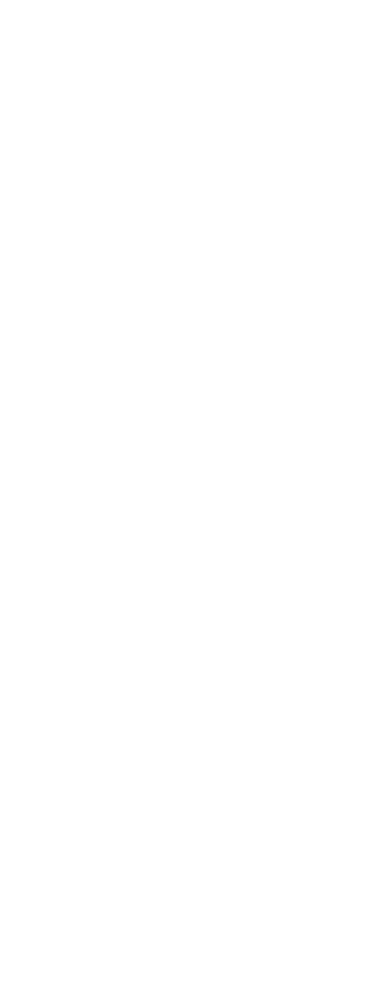
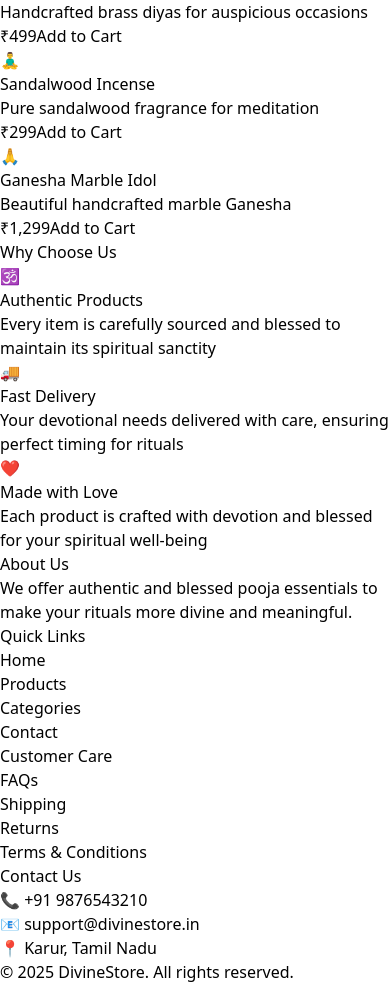
Before and after one commit to nish-codes/productweb, a Next.js app: page / in a window 390 px wide. Shown: the part 982-1966 px from the top of the page. Before the commit the page ends 894 px from the top, so only its background shows below. Built offline with nearby package versions, Linux system fonts and the light colour scheme.

Commit message:
home page additions

```diff
--- a/Components/Home.jsx
+++ b/Components/Home.jsx
@@ -4,6 +4,7 @@
 import Navbar from "./Navbar";
 import { Cinzel } from "next/font/google";
 import "locomotive-scroll/dist/locomotive-scroll.css";
+import { FaWhatsapp } from "react-icons/fa";
 
 const cinzel = Cinzel({
   subsets: ["latin"],
@@ -15,6 +16,54 @@
       { icon: "🙏", title: "Idols", desc: "Sacred idols of deities" },
       { icon: "🌺", title: "Samagri", desc: "All-in-one pooja essentials" },
     ]
+const products = [
+  {
+    id: 1,
+    title: "Premium Brass Diya Set",
+    description: "Handcrafted brass diyas for auspicious occasions",
+    price: "₹499",
+    icon: "🪔",
+    bgGradient: "from-orange-200 to-yellow-200",
+  },
+  {
+    id: 2,
+    title: "Sandalwood Incense",
+    description: "Pure sandalwood fragrance for meditation",
+    price: "₹299",
+    icon: "🧘‍♂️",
+    bgGradient: "from-purple-200 to-pink-200",
+  },
+  {
+    id: 3,
+    title: "Ganesha Marble Idol",
+    description: "Beautiful handcrafted marble Ganesha",
+    price: "₹1,299",
+    icon: "🙏",
+    bgGradient: "from-blue-200 to-indigo-200",
+  },
+];
+const reasons = [
+  {
+    id: 1,
+    icon: "🕉️",
+    title: "Authentic Products",
+    description: "Every item is carefully sourced and blessed to maintain its spiritual sanctity",
+  },
+  {
+    id: 2,
+    icon: "🚚",
+    title: "Fast Delivery",
+    description: "Your devotional needs delivered with care, ensuring perfect timing for rituals",
+  },
+  {
+    id: 3,
+    icon: "❤️",
+    title: "Made with Love",
+    description: "Each product is crafted with devotion and blessed for your spiritual well-being",
+  },
+];
+
+
 const Home = () => {
 
   const scrollRef = useRef(null);
@@ -73,20 +122,119 @@
 
       <div
         data-scroll-section
-        className=" bg-[#FAF3E0]  min-h-screen py-8"
+        className=" bg-[#FAF3E0]  min-h-screen py-8 relative"
       >
+
+
+<div className="fixed top-1/2 right-5 z-50">
+  <a
+    href="https://wa.me/919876543210"
+    target="_blank"
+    rel="noopener noreferrer"
+  >
+    <FaWhatsapp className="text-green-500 text-5xl hover:scale-110 transition-transform duration-200" />
+  </a>
+</div>
+
+
         <h2 className="text-center font-semibold text-3xl font-serif mb-[10vh]  ">Explore Our Categories</h2>
         <div className="grid grid-cols-1 sm:grid-cols-2 md:grid-cols-4 ">
           {data.map((elem,index)=>{
             return(
-            <div className="p-5 rounded-md shadow-lg text-center m-6 hover:scale-110 transition-all">
+            <div key={index} className="p-5 rounded-md shadow-lg text-center m-6 hover:scale-110 transition-all">
               <div className="text-5xl mb-4 font-thin">{elem.icon}</div>
               <h3 className="text-3xl mb-3 font-semibold">{elem.title}</h3>
               <p className="text-lg text-gray-500 ">{elem.desc}</p>
             </div>
             )
           })}
+
         </div>
+
+       <div className="mt-20 px-4">
+  <h3 className="text-center font-semibold text-2xl font-serif mb-12">Featured Products</h3>
+  <div className="max-w-6xl mx-auto grid grid-cols-1 md:grid-cols-3 gap-6">
+    {products.map((product) => (
+      <div key={product.id} className="bg-white rounded-lg overflow-hidden shadow-lg hover:shadow-xl transition-all">
+        <div className={`h-40 bg-gradient-to-br ${product.bgGradient} flex items-center justify-center`}>
+          <span className="text-5xl">{product.icon}</span>
+        </div>
+        <div className="p-5">
+          <h4 className="text-lg font-semibold mb-2">{product.title}</h4>
+          <p className="text-gray-600 text-sm mb-3">{product.description}</p>
+          <div className="flex justify-between items-center">
+            <span className="text-xl font-bold text-[#DA8616]">{product.price}</span>
+            <button className="px-3 py-2 bg-[#DA8616] text-white text-sm rounded hover:bg-orange-600 transition-all">
+              Add to Cart
+            </button>
+          </div>
+        </div>
+      </div>
+    ))}
+  </div>
+</div>
+
+
+
+  <div className="mt-20 px-4">
+  <h3 className="text-center font-semibold text-2xl font-serif mb-12">Why Choose Us</h3>
+  <div className="max-w-4xl mx-auto grid grid-cols-1 md:grid-cols-3 gap-8">
+    {reasons.map((reason) => (
+      <div key={reason.id} className="text-center">
+        <div className="w-16 h-16 bg-[#DA8616] rounded-full flex items-center justify-center mx-auto mb-4">
+          <span className="text-2xl text-white">{reason.icon}</span>
+        </div>
+        <h4 className="text-xl font-semibold mb-3">{reason.title}</h4>
+        <p className="text-gray-600">{reason.description}</p>
+      </div>
+    ))}
+  </div>
+</div>
+
+<footer className="bg-[#DA8616] text-black py-10 mt-20">
+  <div className="max-w-6xl mx-auto px-4 grid grid-cols-1 md:grid-cols-4 gap-8">
+    <div>
+      <h4 className="text-xl font-bold mb-4">About Us</h4>
+      <p className="text-sm text-black/80">
+        We offer authentic and blessed pooja essentials to make your rituals more divine and meaningful.
+      </p>
+    </div>
+
+    <div>
+      <h4 className="text-xl font-bold mb-4">Quick Links</h4>
+      <ul className="space-y-2 text-sm">
+        <li><a href="#" className="hover:underline">Home</a></li>
+        <li><a href="#" className="hover:underline">Products</a></li>
+        <li><a href="#" className="hover:underline">Categories</a></li>
+        <li><a href="#" className="hover:underline">Contact</a></li>
+      </ul>
+    </div>
+
+    <div>
+      <h4 className="text-xl font-bold mb-4">Customer Care</h4>
+      <ul className="space-y-2 text-sm">
+        <li><a href="#" className="hover:underline">FAQs</a></li>
+        <li><a href="#" className="hover:underline">Shipping</a></li>
+        <li><a href="#" className="hover:underline">Returns</a></li>
+        <li><a href="#" className="hover:underline">Terms & Conditions</a></li>
+      </ul>
+    </div>
+
+    <div>
+      <h4 className="text-xl font-bold mb-4">Contact Us</h4>
+      <p className="text-sm text-black/80">📞 +91 9876543210</p>
+      <p className="text-sm text-black/80">📧 support@divinestore.in</p>
+      <p className="text-sm text-black/80 mt-2">📍 Karur, Tamil Nadu</p>
+    </div>
+  </div>
+
+  <div className="text-center text-sm text-black/70 mt-10 border-t border-black/20 pt-4">
+    &copy; {new Date().getFullYear()} DivineStore. All rights reserved.
+  </div>
+</footer>
+
+
+
       </div>
     </div>
   );
--- a/package.json
+++ b/package.json
@@ -14,7 +14,8 @@
     "locomotive-scroll": "^4.1.4",
     "next": "15.3.3",
     "react": "^19.0.0",
-    "react-dom": "^19.0.0"
+    "react-dom": "^19.0.0",
+    "react-icons": "^5.5.0"
   },
   "devDependencies": {
     "@tailwindcss/postcss": "^4.1.10",
```
Also changed, not shown: 1 other file (tests, documents, lock files or other folders).
